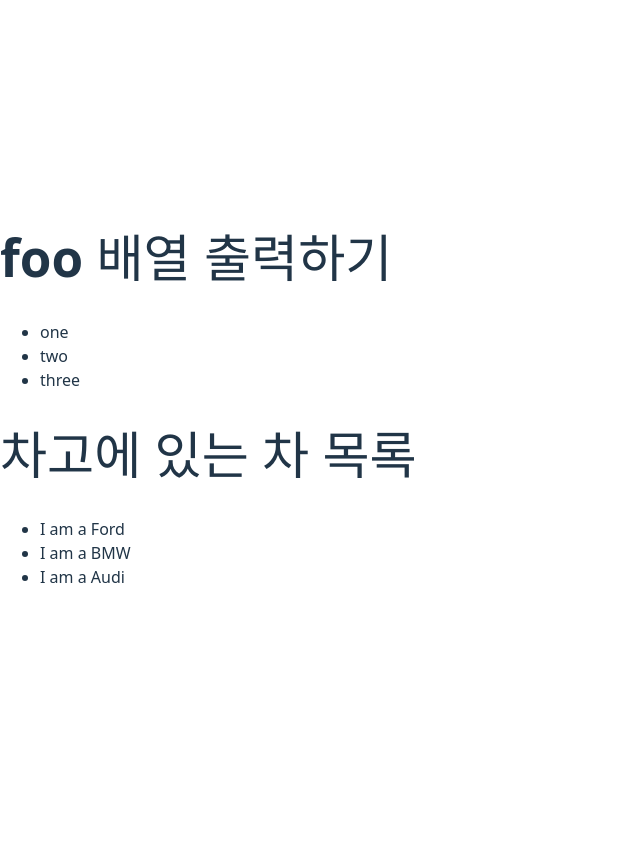
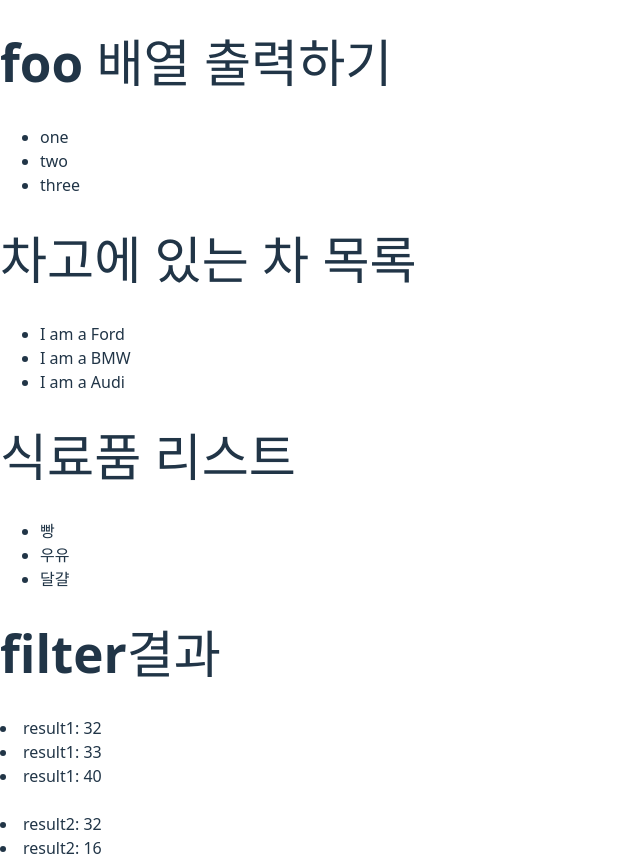
Before and after one commit to Roena0516/ReactStudy, a React (Vite) app in the folder Day03/: page / in a window 1280 px wide. Shown: the whole page, without its empty margins (0-640 px from the left). Before the commit the page ends 800 px from the top, so only its background shows below. Built offline with nearby package versions, Linux system fonts and the light colour scheme.

Commit message:
add MapTest2.jsx

```diff
--- a/Day03/src/App.jsx
+++ b/Day03/src/App.jsx
@@ -1,4 +1,5 @@
 import MapTest1 from "./MapTest1";
+import MapTest2 from "./MapTest2";
 
 export default function App() {
 
@@ -6,6 +7,7 @@
   return (
     <div>
       <MapTest1 />
+      <MapTest2 />
     </div>
   )
 }
--- /dev/null
+++ b/Day03/src/MapTest2.jsx
@@ -0,0 +1,39 @@
+function MapTest2() {
+    const items = [
+      {id: 1, name: '빵'},
+      {id: 2, name: '우유'},
+      {id: 3, name: '달걀'}
+    ];
+    const ages = [32, 33, 16, 40];
+  const result = ages.filter(checkAdult);
+  const result2 = ages.filter((item, index) => item < 33);
+
+  function checkAdult(age) {
+    return age >= 18;
+  }
+    return (
+      <div>
+        <h1>식료품 리스트</h1>
+        <ul>
+          {items.map((item) =>
+          <li key={item.id}>{item.name}</li>)}
+        </ul>
+        <h1>filter결과</h1>
+
+        {
+            result.map((item)=>
+                <li>result1: {item}</li>
+            )
+        }
+        <br />
+        {
+            result2.map((item)=>
+                <li>result2: {item}</li>
+            )
+        }
+
+      </div>
+    );
+  }
+
+  export default MapTest2;
```
